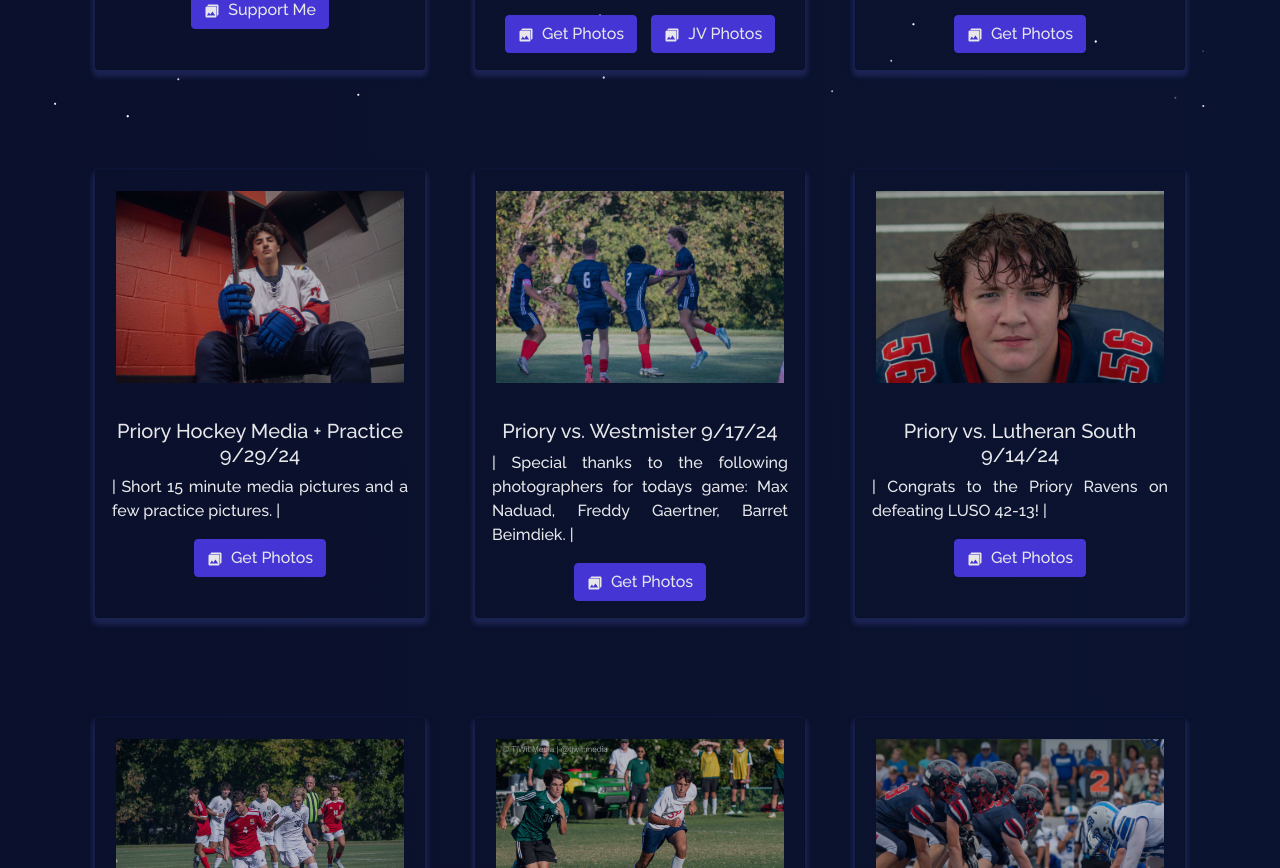
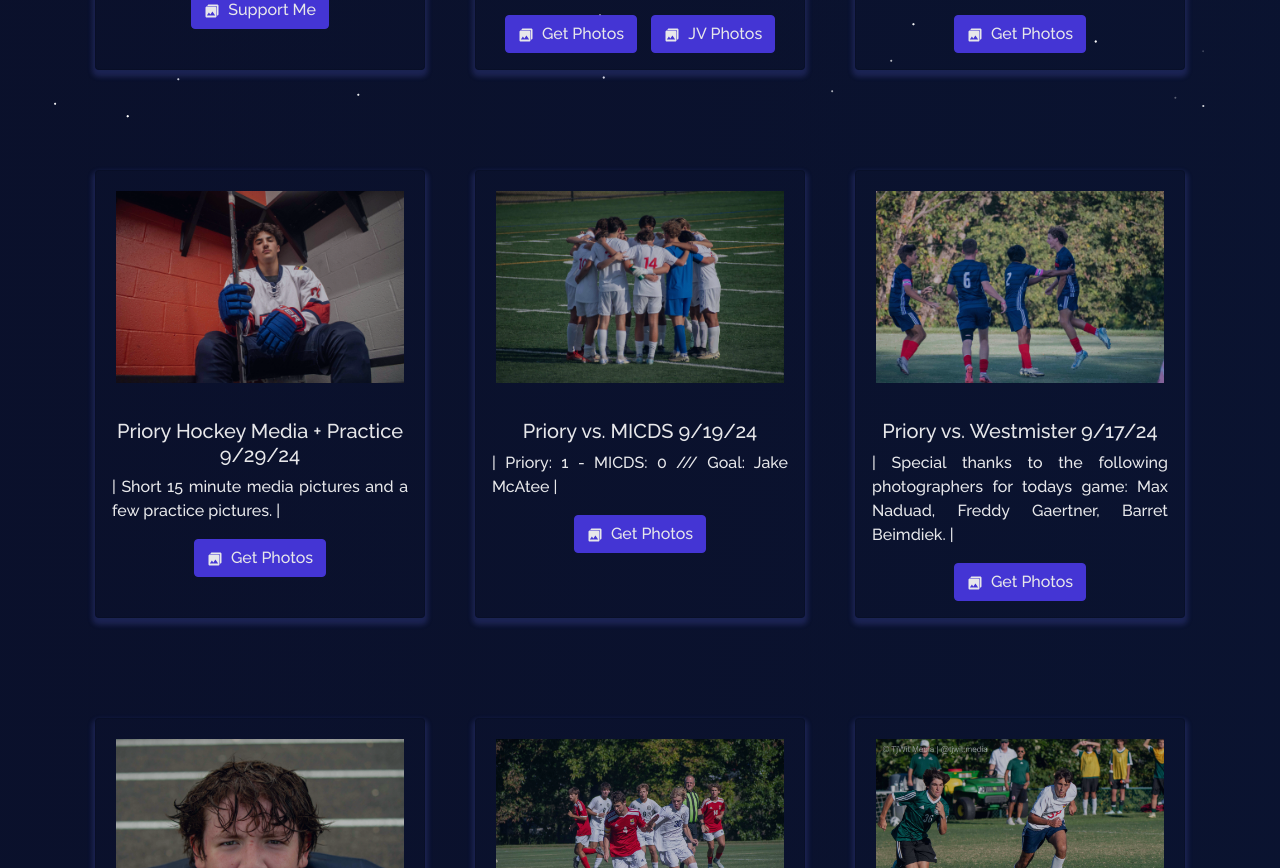
Before and after one commit to itstylerrr/tjwit.com, a React (Create React App) app: page /photos in a window 1280 px wide. Shown: the part 680-1548 px from the top of the page. Built offline with nearby package versions, Linux system fonts and the light colour scheme.

Commit message:
add pvmicds

```diff
--- a/src/components/Projects/Projects.js
+++ b/src/components/Projects/Projects.js
@@ -67,6 +67,7 @@ import prioryvwestminster2 from "../../Assets/Photos/91724.jpg";
 import prioryvbayless2 from "../../Assets/Photos/10724.jpg";
 import salutetoservice from "../../Assets/Photos/10524.jpg";
 import hockeymediapractice from "../../Assets/Photos/92924.jpg";
+import prioryvmicds7 from "../../Assets/Photos/91924.jpg";
 
 function Projects() {
   return (
@@ -115,6 +116,15 @@ function Projects() {
               title="Priory Hockey Media + Practice 9/29/24"
               description="| Short 15 minute media pictures and a few practice pictures.  |"
               ghLink="https://adobe.ly/4eE60Zi"
+            />
+          </Col>
+          <Col md={4} className="project-card">
+            <ProjectCard
+              imgPath={prioryvmicds7}
+              isBlog={false}
+              title="Priory vs. MICDS 9/19/24"
+              description="| Priory: 1 - MICDS: 0 /// Goal: Jake McAtee  |"
+              ghLink="https://adobe.ly/4flnPMU"
             />
           </Col>
           <Col md={4} className="project-card">
```
Also changed, not shown: src/Assets/Photos/91924.jpg (added).
